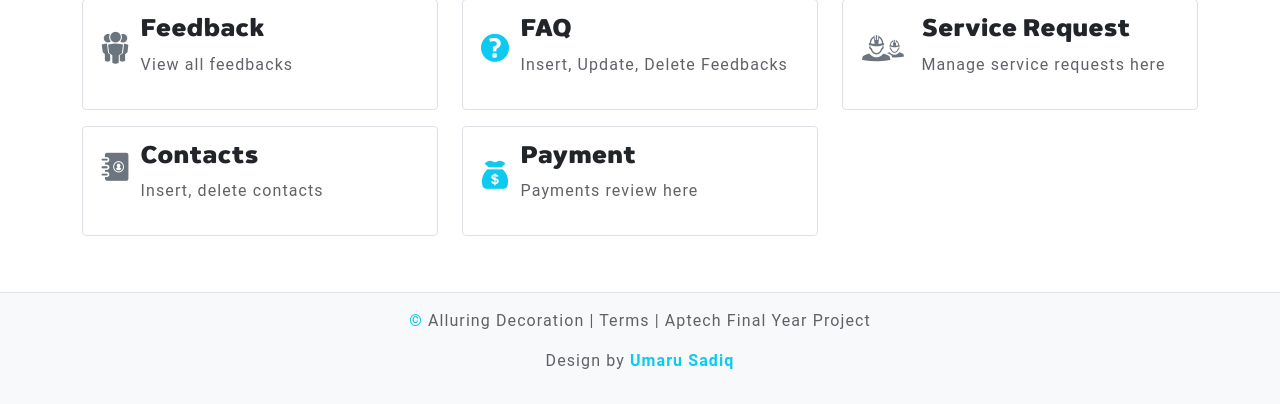
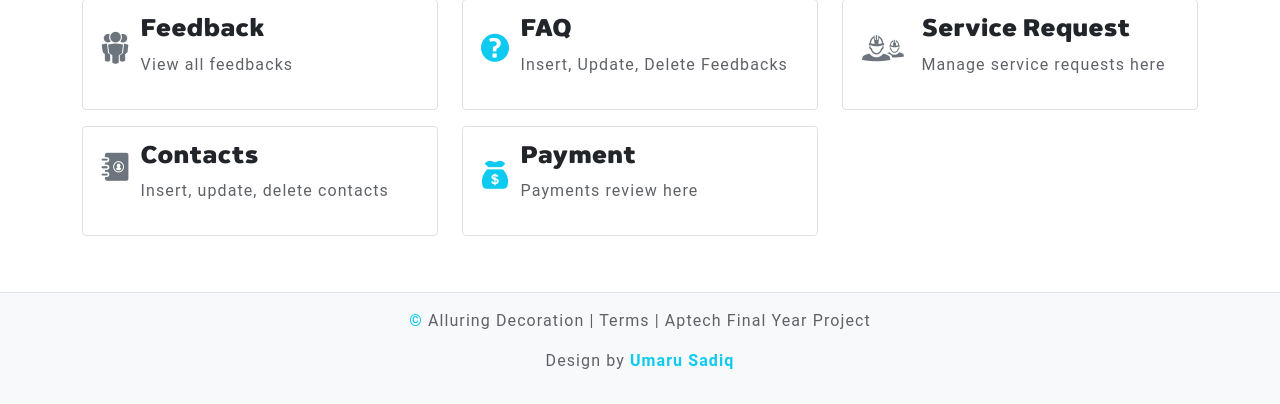
Before and after one commit to ndmichael/alluring-decors, a Flask app: page /admin/ in a window 1280 px wide. Shown: the part 378-782 px from the top of the page. Run offline with Flask 2, Linux system fonts and the light colour scheme; some libraries are stand-ins or nearby versions.

Commit message:
updated contact links

```diff
--- a/alluringdecors/templates/admin.html
+++ b/alluringdecors/templates/admin.html
@@ -72,11 +72,11 @@
             </div>
 
             <div class="col-12 col-md-4 align-items-center my-2">
-                <a href="" class="border p-3 rounded d-flex align-content-around d-block">
+                <a href="{{url_for('contact')}}" class="border p-3 rounded d-flex align-content-around d-block">
                     <i class="icofont icofont-2x icofont-contacts icofont-pull-left text-secondary pt-2"></i>
                     <div class="pl-4">
                         <h3 class="h4">Contacts</h3>
-                        <p>Insert, delete contacts </p>
+                        <p>Insert, update, delete contacts </p>
                     </div>
                 </a>
             </div>
```
